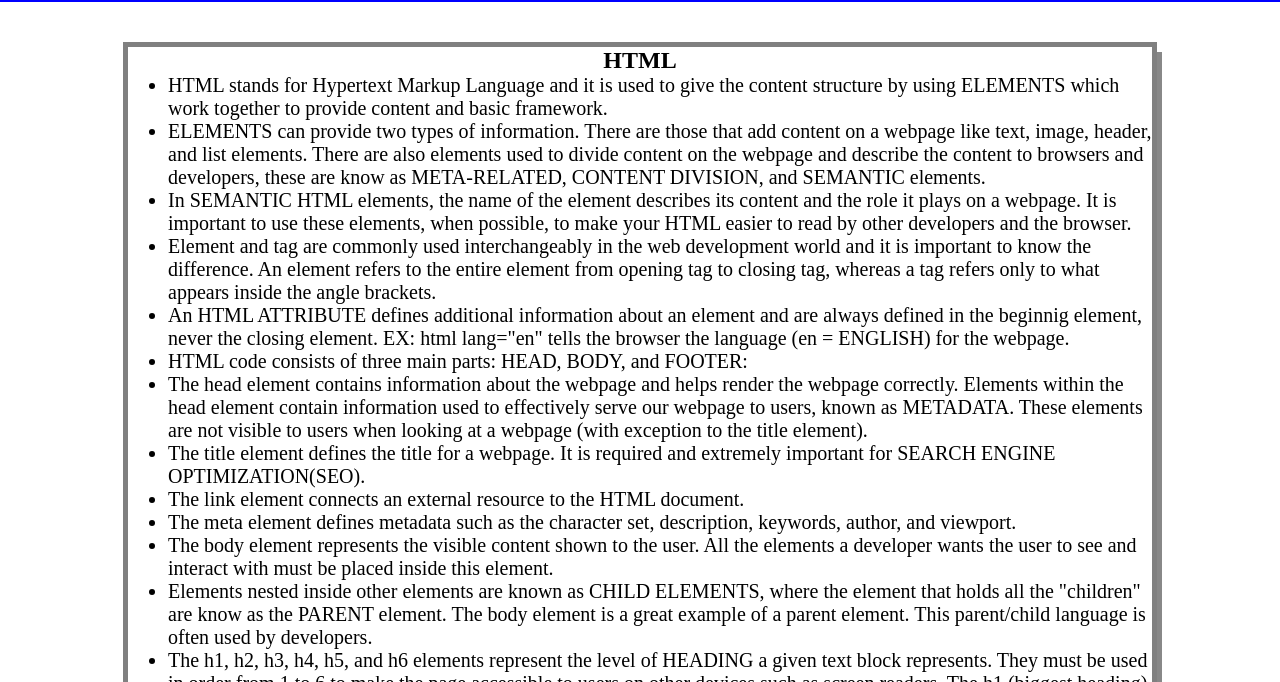
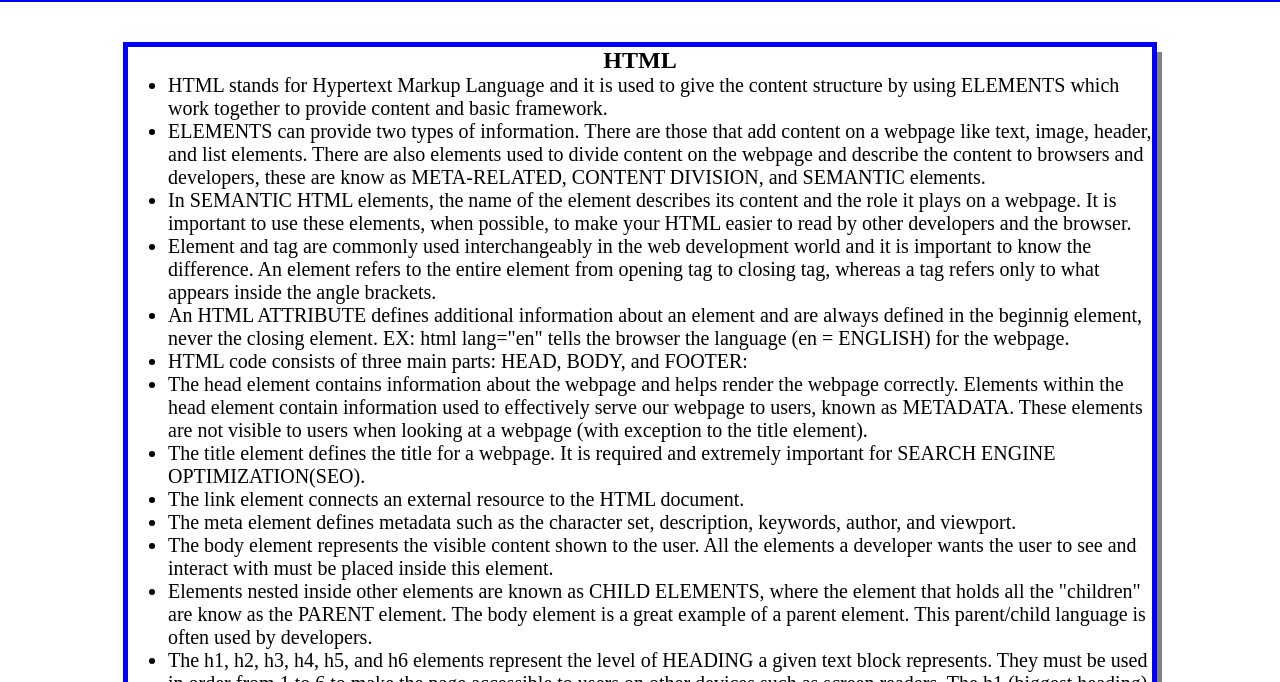
Before and after one commit to Jstanion/prework-study-guide, a plain HTML site: page index.html in a window 1280 px wide. Shown: the part 118-800 px from the top of the page. Drawn offline with Linux system fonts and the light colour scheme.

Commit message:
Modified colors in style.css

```diff
--- a/assets/style.css
+++ b/assets/style.css
@@ -37,6 +37,6 @@ p {
 .card {
     width: 80%;
     margin: 40px auto;
-    border: 5px solid gray;
-    box-shadow: 5px 10px #888888;
+    border: 5px solid blue;
+    box-shadow: 5px 10px gray;
 }
```
